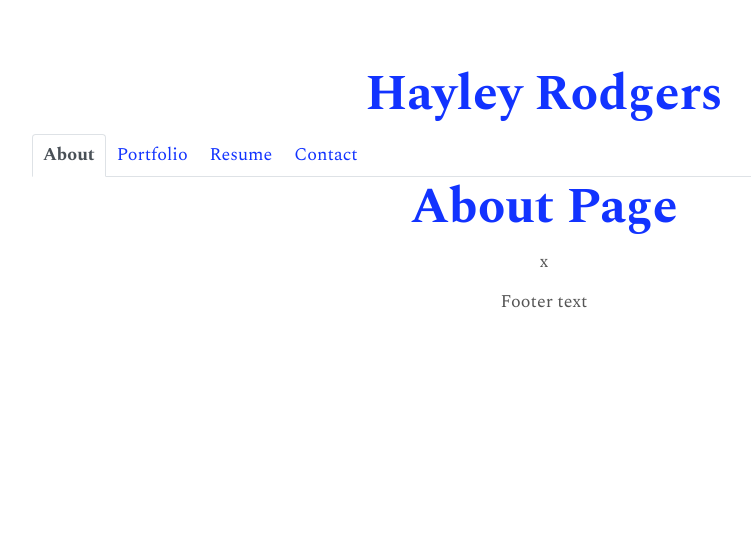
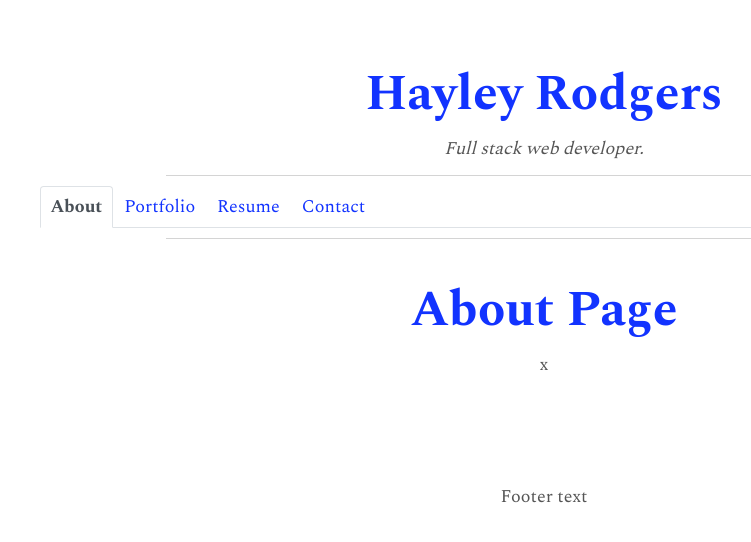
Before and after one commit to hayleyarodgers/portfolio, a React (Create React App) app: page / in a window 1280 px wide. Shown: the top 542 px of the page, without its empty margins (96-847 px from the left). Built offline with nearby package versions, Linux system fonts and the light colour scheme.

Commit message:
Add Header component and styling

```diff
--- a/src/App.js
+++ b/src/App.js
@@ -4,8 +4,11 @@ import Footer from './components/Footer';
 
 export default function App() {
   return (
-    <div>
+    <div className="container-fluid">
       <Header />
+      <br />
+      <br />
+      <br />
       <Footer />
     </div>
   );
--- a/src/components/Header.js
+++ b/src/components/Header.js
@@ -29,11 +29,15 @@ export default function Header() {
     <div>
       <header>
         <h1>Hayley Rodgers</h1>
+        <i>Full stack web developer.</i>
+        <hr className="mx-auto" />
         {/* Pass currentPage and the function to update it to Navigation. */}
         <Navigation
           currentPage={currentPage}
           handlePageChange={handlePageChange}
         />
+        <hr className="mx-auto" />
+        <br />
       </header>
       {/* Return a component. */}
       {renderPage()}
```
